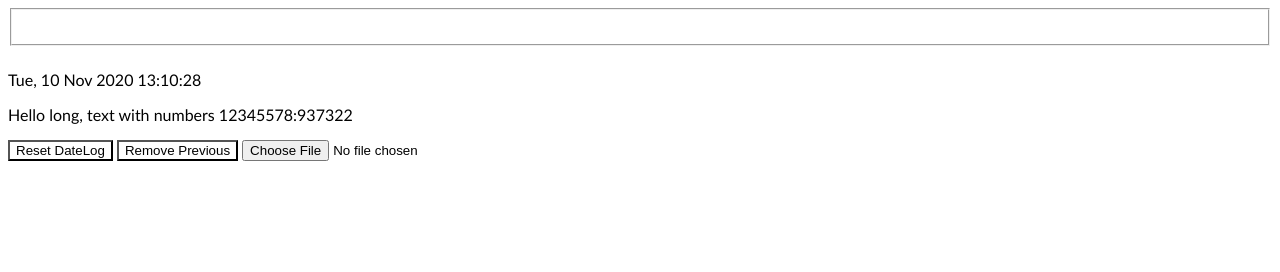
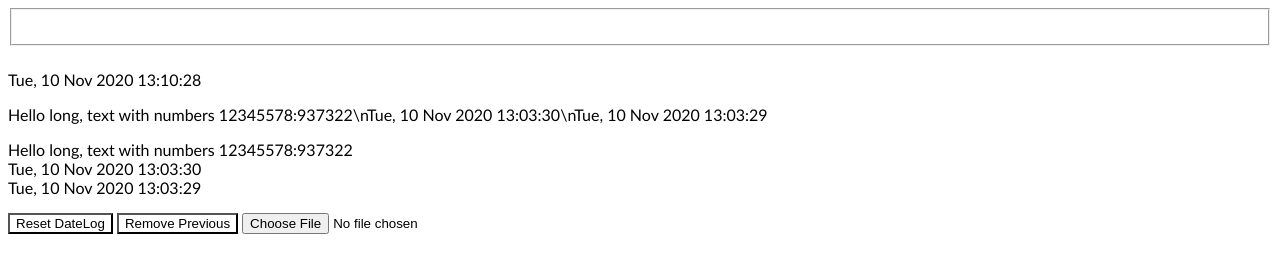
Before and after one commit to james145643/james145643.github.io, a plain HTML site: page pret.html in a window 1280 px wide. Drawn offline with Linux system fonts and the light colour scheme.

Commit message:
Add files via upload

```diff
--- a/pret.html
+++ b/pret.html
@@ -183,7 +183,9 @@ function setup()
     <!-- <img src="https://www.mozilla.org/media/protocol/img/logos/firefox/browser/og.4ad05d4125a5.png" width="20" height="20">  -->
     <p id="p1" style="font-size: x-large;">Hello</p>
     <p id="p2">Hello</p>
-    <p id="p3">Hello long, text with numbers 12345578:937322</p>
+    <p id="p3">Hello long, text with numbers 12345578:937322\nTue, 10 Nov 2020 13:03:30\nTue, 10 Nov 2020 13:03:29</p>
+    <p id="p4">Hello long, text with numbers 12345578:937322<br/>Tue, 10 Nov 2020 13:03:30<br/>Tue, 10 Nov 2020 13:03:29</p>
+
     <button type="button" background-color=Transparent onclick="removeCookie()">Reset DateLog</button>
     <button type="button" background-color=Transparent onclick="removePrevious()">Remove Previous</button>
     <!-- <button type="button" background-color=Transparent onclick="myFunction()">Load Image</button> -->
```
